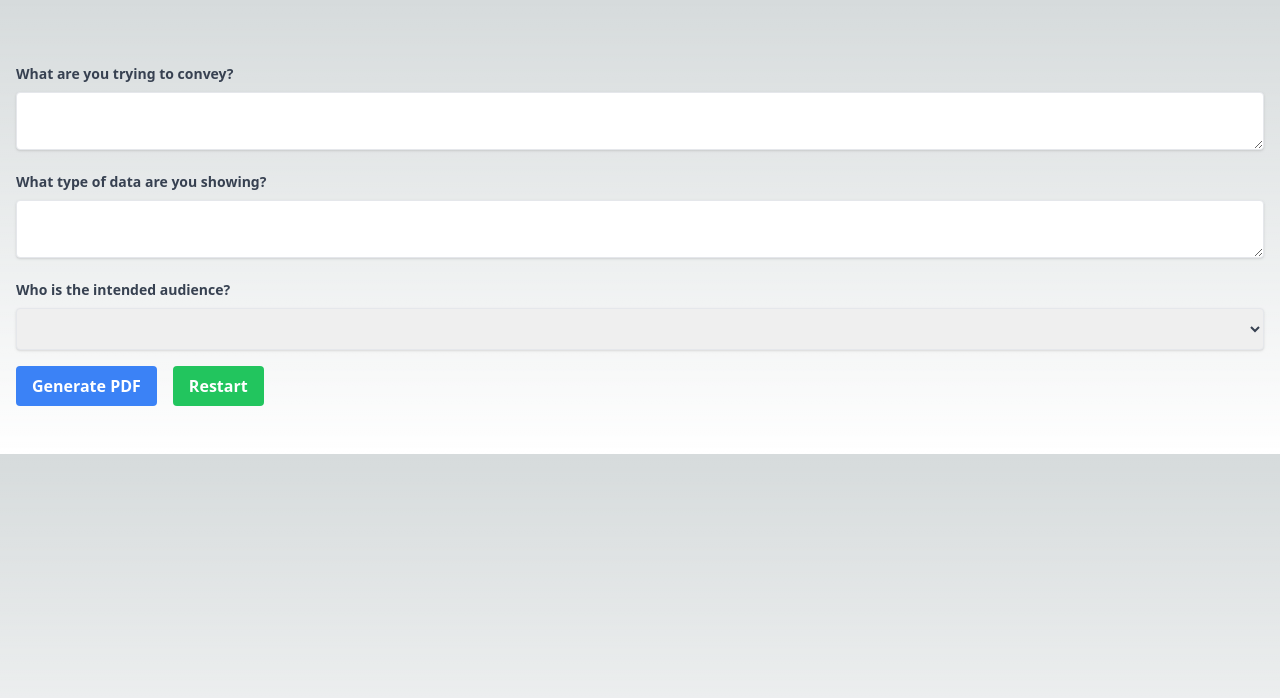
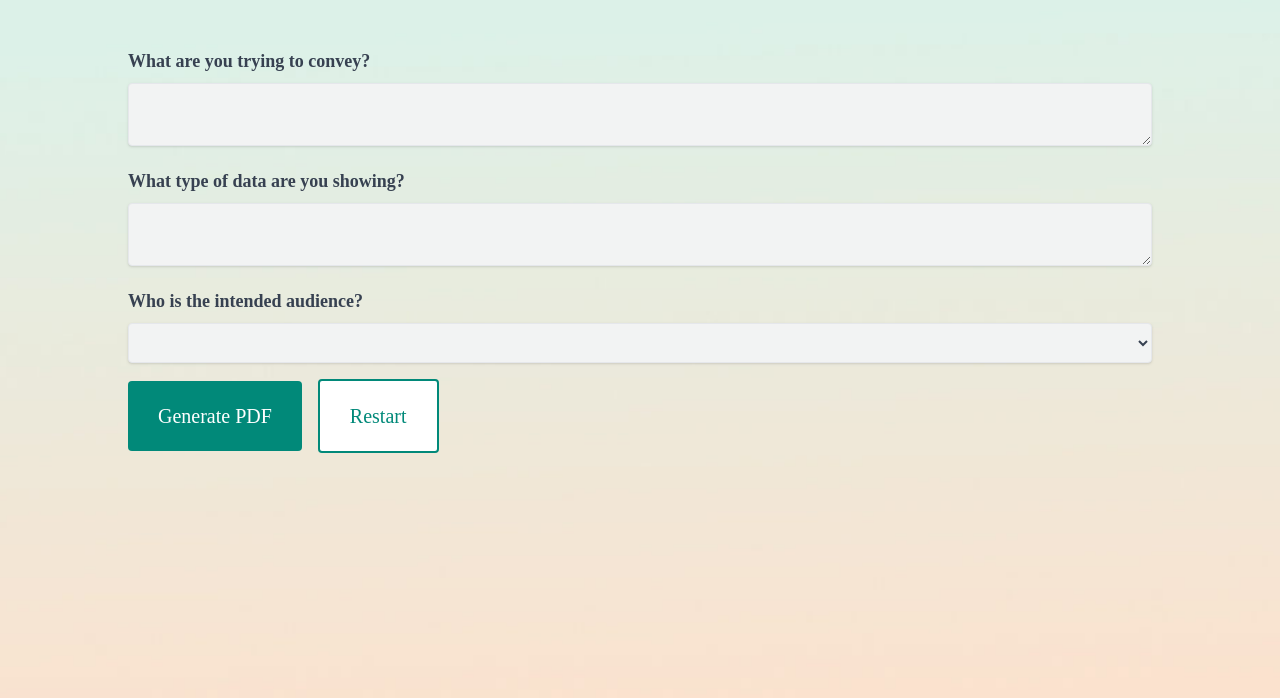
Before and after one commit to IOTdatabox/dashboard-analysis-with-chatgpt-vision, a Next.js app: page /response in a window 1280 px wide. Shown: the top 698 px of the page. Built offline with nearby package versions, Linux system fonts and the light colour scheme.

Commit message:
spinner added

```diff
--- a/src/components/InputForm.tsx
+++ b/src/components/InputForm.tsx
@@ -1,6 +1,8 @@
 // InputForm.tsx
 import React, { useEffect, useState } from 'react';
 import { useRouter } from 'next/router';
+import Spinner from './Spinner';
+import { Island_Moments } from 'next/font/google';
 
 interface InputFormProps {
   // You can define additional props here if needed
@@ -13,6 +15,8 @@ const InputForm: React.FC<InputFormProps> = () => {
   const [warning, setWarning] = useState<string>('');
   const [imageBase64, setImageBase64] = useState('');
   const [showWarning, setShowWarning] = useState(false);
+  const [isLoading, setIsLoading] = useState(false);
+
 
 
   useEffect(() => {
@@ -71,6 +75,7 @@ const InputForm: React.FC<InputFormProps> = () => {
         const file = event.target.files[0];
         const reader = new FileReader();
         reader.onload = async (e) => {
+          setIsLoading(true); // Start loading
           if (typeof e.target?.result === 'string') {
             // Extract the Base64 encoded string by removing the data URL prefix
             const base64String = e.target.result.split(',')[1];
@@ -83,7 +88,7 @@ const InputForm: React.FC<InputFormProps> = () => {
               },
               body: JSON.stringify({ image: base64String }),
             });
-
+            try {
               if (response.ok) {
                 const data = await response.json();
                 router.push({
@@ -97,17 +102,24 @@ const InputForm: React.FC<InputFormProps> = () => {
                 });
               } else {
                 console.error('Failed to fetch API');
+                setIsLoading(false); // Stop loading in case of error
+              }
+            } catch (error) {
+              console.error('Error:', error);
+              setIsLoading(false); // Stop loading in case of error
             }
           }
         };
         reader.readAsDataURL(file);
       }
     }
+
+    console.log("Loading", isLoading)
   };
 
   return (
     <div className="flex justify-center items-center h-screen">
-      <form>
+      <form className={`${isLoading ? 'opacity-50 pointer-events-none' : ''}`}>
         <div>
           <label className="block mb-2 font-poppins text-PPoppinsTextSize font-medium text-gray-900 dark:text-white">Username</label>
           <div className="flex">
@@ -136,7 +148,7 @@ const InputForm: React.FC<InputFormProps> = () => {
             />
           </div>
         </div>
-
+        <div className="relative">
           <div className="flex items-center justify-center w-full">
             <label className="flex flex-col items-center justify-center w-full h-64 border-2 border-gray-300 border-dashed rounded-lg cursor-pointer bg-gray-50 dark:hover:bg-bray-800 dark:bg-gray-700 hover:bg-gray-100 dark:border-gray-600 dark:hover:border-gray-500 dark:hover:bg-gray-600">
               <div className="flex flex-col items-center justify-center pt-5 pb-6">
@@ -148,15 +160,19 @@ const InputForm: React.FC<InputFormProps> = () => {
               </div>
               <input type="file" onChange={handleFileChange} onClick={handleFileInputClick} className="hidden" />
             </label>
+
           </div>
-
+          {isLoading && (
+            <div className="absolute top-1/2 left-1/2 transform -translate-x-1/2 -translate-y-1/2">
+              <Spinner />
+            </div>
+          )}
+        </div>
         {showWarning && (
           <div className={`p-4 mb-4 text-sm text-blue-800 rounded-lg bg-blue-50 dark:bg-gray-800 dark:text-blue-400 ${showWarning ? 'fade-in' : 'fade-out'}`} role="alert">
             <span className="font-medium">Info alert!</span> {warning}
           </div>
         )}
-
-
       </form>
     </div>
   );
--- /dev/null
+++ b/src/components/Spinner.tsx
@@ -0,0 +1,27 @@
+const Spinner = ({
+    text,
+    color,
+    classStr,
+    size,
+    isFlex
+}: {
+    text?: String | null,
+    color?: String | null,
+    classStr?: String,
+    size?: String,
+    isFlex?: boolean
+}) => {
+    return (
+        <div className={`text-center ${classStr ? classStr : ''}`}>
+            <div className='justify-center' role="status" style={{ display: 'flex', alignItems: 'center' }}>
+                <svg aria-hidden="true" className={`${size ? `inline w-${size}` : 'w-8'} ${size ? `h-${size}` : 'h-8'} mr-2 text-gray-200 animate-spin ${color ? `fill-${color}` : 'fill-primary-yellow'}`} viewBox="0 0 100 101" fill="none" xmlns="http://www.w3.org/2000/svg">
+                    <path d="M100 50.5908C100 78.2051 77.6142 100.591 50 100.591C22.3858 100.591 0 78.2051 0 50.5908C0 22.9766 22.3858 0.59082 50 0.59082C77.6142 0.59082 100 22.9766 100 50.5908ZM9.08144 50.5908C9.08144 73.1895 27.4013 91.5094 50 91.5094C72.5987 91.5094 90.9186 73.1895 90.9186 50.5908C90.9186 27.9921 72.5987 9.67226 50 9.67226C27.4013 9.67226 9.08144 27.9921 9.08144 50.5908Z" fill="currentColor" />
+                    <path d="M93.9676 39.0409C96.393 38.4038 97.8624 35.9116 97.0079 33.5539C95.2932 28.8227 92.871 24.3692 89.8167 20.348C85.8452 15.1192 80.8826 10.7238 75.2124 7.41289C69.5422 4.10194 63.2754 1.94025 56.7698 1.05124C51.7666 0.367541 46.6976 0.446843 41.7345 1.27873C39.2613 1.69328 37.813 4.19778 38.4501 6.62326C39.0873 9.04874 41.5694 10.4717 44.0505 10.1071C47.8511 9.54855 51.7191 9.52689 55.5402 10.0491C60.8642 10.7766 65.9928 12.5457 70.6331 15.2552C75.2735 17.9648 79.3347 21.5619 82.5849 25.841C84.9175 28.9121 86.7997 32.2913 88.1811 35.8758C89.083 38.2158 91.5421 39.6781 93.9676 39.0409Z" fill="#3b82f6" />
+                </svg>
+                <span className="">{text == undefined ? ' ' : text}</span>
+            </div>
+        </div>
+    );
+};
+
+export default Spinner;
--- a/src/pages/api/analysis-dashboard.tsx
+++ b/src/pages/api/analysis-dashboard.tsx
@@ -43,7 +43,7 @@ export default async function handler(req: NextApiRequest, res: NextApiResponse)
                     ]
                 }
             ],
-            max_tokens: 1000
+            max_tokens: 3000
         };
 
         const headers = {
--- a/src/pages/response.tsx
+++ b/src/pages/response.tsx
@@ -114,7 +114,8 @@ const ResponsePage = () => {
 
 
     return (
-        <div className="container mx-auto my-8 p-4">
+        <div className="bg-[url('/img/background.jpg')] bg-cover bg-center w-screen h-screen">
+            <div className="container mx-auto py-8 px-32">
                 {/* <h1 className="text-2xl font-bold mb-4">API Response</h1>
             <textarea
                 className="w-full p-2 border border-gray-300 rounded-md"
@@ -123,33 +124,33 @@ const ResponsePage = () => {
                 readOnly
             /> */}
                 <div className="mt-4">
-                <label className="block text-gray-700 text-sm font-bold mb-2">
+                    <label className="block text-gray-700 text-PPoppinsTextSize font-poppins font-bold mb-2">
                         What are you trying to convey?
                     </label>
                     <textarea
                         rows={2}
-                    className="shadow appearance-none border rounded w-full py-2 px-3 text-gray-700 leading-tight focus:outline-none focus:shadow-outline"
+                        className="text-PPoppinsTextSize font-poppins shadow appearance-none border rounded w-full py-2 px-3 text-gray-700 leading-tight focus:outline-none focus:shadow-outline bg-Gray200"
                         value={firstAnswer}
                         readOnly
                     />
                 </div>
                 <div className="mt-4">
-                <label className="block text-gray-700 text-sm font-bold mb-2">
+                    <label className="block text-gray-700 text-PPoppinsTextSize font-poppins font-bold mb-2">
                         What type of data are you showing?
                     </label>
                     <textarea
                         rows={2}
-                    className="shadow appearance-none border rounded w-full py-2 px-3 text-gray-700 leading-tight focus:outline-none focus:shadow-outline"
+                        className="text-PPoppinsTextSize font-poppins shadow appearance-none border rounded w-full py-2 px-3 text-gray-700 leading-tight focus:outline-none focus:shadow-outline  bg-Gray200"
                         value={secondAnswer}
                         readOnly
                     />
                 </div>
                 <div className="mt-4">
-                <label className="block text-gray-700 text-sm font-bold mb-2">
+                    <label className="block text-gray-700 text-PPoppinsTextSize font-poppins font-bold mb-2">
                         Who is the intended audience?
                     </label>
                     <select
-                    className="shadow border rounded w-full py-2 px-3 text-gray-700 leading-tight focus:outline-none focus:shadow-outline"
+                        className="text-PPoppinsTextSize font-poppins shadow border rounded w-full py-2 px-3 text-gray-700 leading-tight focus:outline-none focus:shadow-outline  bg-Gray200"
                     >
                         {thirdAnswerOptions.map((option, index) => (
                             <option key={index} value={option}>
@@ -159,17 +160,17 @@ const ResponsePage = () => {
                     </select>
                 </div>
                 <button
-                className="mt-4 bg-blue-500 hover:bg-blue-700 text-white font-bold py-2 px-4 rounded"
+                    className="mt-4 bg-Olive200 hover:bg-OliveHover text-Gray100 font-poppins text-[20px] py-[20px] px-[30px] rounded"
                     onClick={handleGeneratePDF}
                 >
                     Generate PDF
                 </button>
                 <button
-                className="mt-4 ml-4 bg-green-500 hover:bg-green-700 text-white font-bold py-2 px-4 rounded"
-                onClick={handleRestart}
+                    className="mt-4 ml-4 bg-white hover:bg-Olive200 text-Olive200 hover:text-white font-poppins text-[20px] py-[20px] px-[30px] rounded border-2 border-Olive200 box-border"                    onClick={handleRestart}
                 >
                     Restart
                 </button>
+            </div>
         </div>
     );
 };
--- a/tailwind.config.ts
+++ b/tailwind.config.ts
@@ -25,6 +25,7 @@ const config: Config = {
         Orange200: '#FFCFAD',
         Olive100: '#B1CB8F',
         Olive200: '#018979',
+        OliveHover: '#006B5F',
         Isabeline: '#F6F3F0',
         LightCyan: '#D8EFEF',
         Columbia: '#C9E8FB',
@@ -36,8 +37,8 @@ const config: Config = {
         PPoppinsTextSize: '18px',
       },
       fontFamily: {
-        'poppins': ['Poppins', 'sans-serif'],
-        'cooper': ['Cooper', 'sans-serif'],
+        'poppins': ['Poppins'],
+        'cooper': ['Cooper'],
       },
     },
   },
```
Lines whose indentation alone changed are shown as unchanged.
